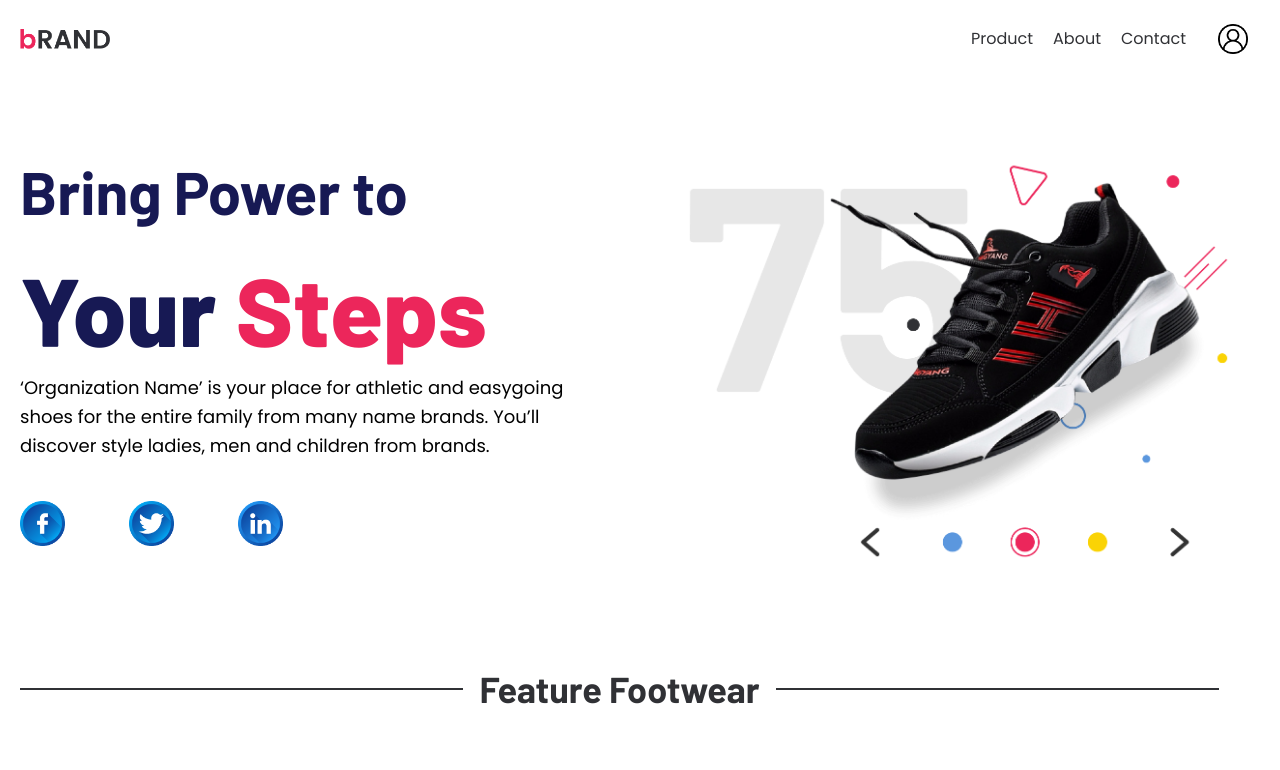
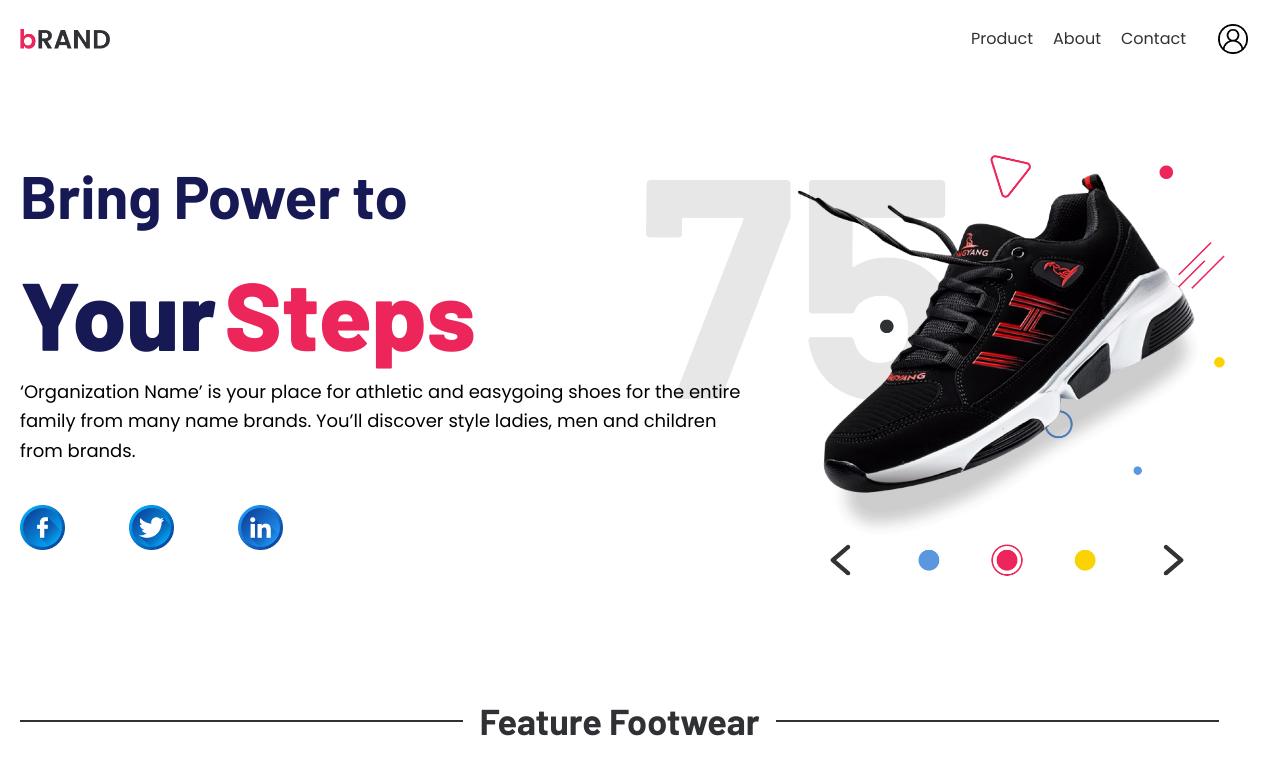
Before and after one commit to anis2k20/figma-to-tailwind, a website: page dist/index.html in a window 1280 px wide. Shown: the top 770 px of the page. Drawn offline with nearby package versions, Linux system fonts and the light colour scheme; files that its build step writes are made by us from their sources.

Commit message:
Fixed first window section

```diff
--- a/dist/index.html
+++ b/dist/index.html
@@ -31,7 +31,7 @@
     </header>
 
 <!-- first window -->
-    <section class="text-gray-600 body-font">
+    <!-- <section class="text-gray-600 body-font">
         <div class="container mx-auto flex px-5 py-4 md:flex-row flex-col items-center">
           <div class="lg:flex-grow md:w-1/2 lg:pr-24 md:pr-16 flex flex-col md:items-start  md:text-left mb-16 md:mb-0 items-center text-center ">
             <div class="font-barlow sm:text-4xl mb-4 text-dark_blue">
@@ -49,12 +49,47 @@
             </div>
           </div>
           <!-- w-5/6  md:w-1/2-->
-            <div class="lg:max-w-xl lg:w-full md:w-1/2 w-5/6 ">
+            <!-- <div class="lg:max-w-xl lg:w-full md:w-1/2 w-5/6 ">
                 <img alt="hero" src="/dist/img/shoes_hero.png">
             </div>
 
         </div>
-    </section>
+    </section> -->
+    <section class="text-gray-600 body-font">
+      <div class="container mx-auto flex px-5 md:flex-row flex-col items-center">
+        <!-- <div
+          class="lg:flex-grow md:w-1/2 lg:pr-24 md:pr-16 flex flex-col md:items-start  md:text-left mb-16 md:mb-0 items-center text-center md:-mr-96 -mr-96"> -->
+          <div class="lg:flex-grow md:w-1/2 lg:pr-24 md:pr-16 flex flex-col md:items-start  md:text-left mb-16 md:mb-0 items-center text-center md:-mr-96">
+
+
+          <div class="font-barlow sm:text-4xl mb-4 text-dark_blue">
+            <span class="text-6xl font-barlow font-bold">Bring Power to</span><br><br>
+            <div class="flex flex-nowrap gap-2">
+              <span class="text-8xl font-extrabold"> Your </span>
+              <span class="text-8xl text-pink font-extrabold"> Steps</span>
+            </div>
+
+          </div>
+          <p class="mb-8 leading-relaxed font-primary text-lg whitespace-nowrap ">‘Organization Name’ is your place for athletic and
+            easygoing
+            shoes for the entire<br> family from many name brands.
+            You’ll discover style ladies, men and children<br> from brands.</p>
+          <div class="flex justify-center">
+            <button class="inline-flex text-white border-0 py-2 px-0 focus:outline-none  rounded text-lg"><img
+              alt="" src="/dist/icon/facebook.png" width="45px"></button>
+            <button class="inline-flex text-white border-0 py-2 px-16 focus:outline-none  rounded text-lg"><img
+              alt="" src="/dist/icon/twitter.png" width="45px"></button>
+            <button class="inline-flex text-white border-0 py-2 px-0 focus:outline-none  rounded text-lg"><img
+              alt="" src="/dist/icon/linkedin.png" width="45px"></button>
+          </div>
+        </div>
+
+        <div class="lg:max-w-3xl -z-50 lg:w-full md:w-2/3 w-5/6">
+          <img alt="hero"
+               src="https://github.com/anis2k20/figma-to-tailwind/blob/main/dist/img/shoes_hero.png?raw=true">
+        </div>
+      </div>
+    </section>
 <!-- End first window -->
 
 <!-- Sececnd Window -->
```
